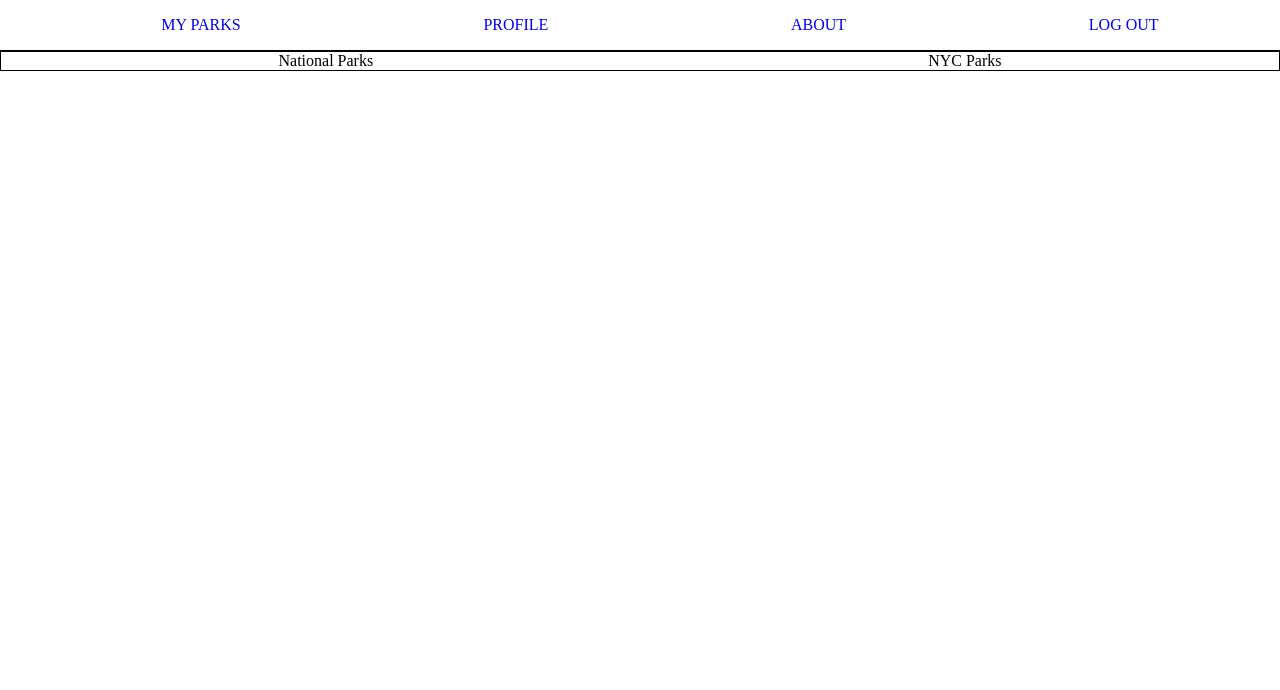
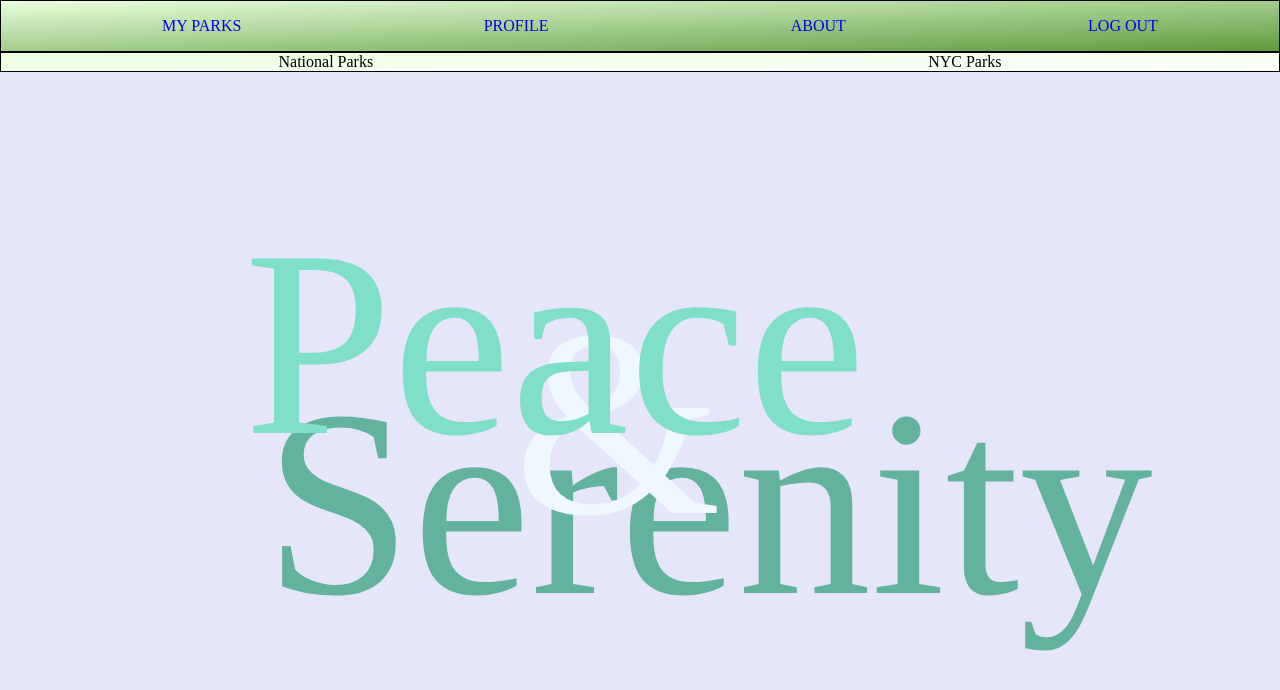
Before and after one commit to jadedrb/peace-and-serenity, a React (Create React App) app: page / in a window 1280 px wide. Shown: the top 690 px of the page. Built offline with nearby package versions, Linux system fonts and the light colour scheme.

Commit message:
logo and style

```diff
--- a/src/App.css
+++ b/src/App.css
@@ -1,5 +1,6 @@
 body {
   font-family: serif;
+  background-color: lavender;
 }
 
 input {
@@ -35,7 +36,8 @@ ul {
 }
 
 nav {
-  border-bottom: 1px solid black;
+  border: 1px solid black;
+  background-image: linear-gradient(to bottom right, #E9FFDE, #5D9B3D);
 }
 
 .link {
@@ -134,6 +136,7 @@ nav {
   border: 1px solid black;
   padding: 25px;
   background-color: #01360D;
+  z-index: 6;
 }
 
 .defaultImg {
@@ -202,9 +205,6 @@ nav {
 }
 
 .categories {
-  position: absolute;
-  top: 20px;
-  left: 550px;
   color: white;
 }
 
@@ -325,7 +325,32 @@ nav {
 
 .commentItself {
   font-size: 13pt;
-  width: 700px;
+  width: 800px;
+  word-wrap: break-word;
+}
+
+.gridParkInfo {
+  display: grid;
+  grid-template: 1fr / 1fr 1fr;
+}
+
+.featuredComment {
+  position: absolute;
+  top: 50px;
+  width: 300px;
+  right: 30px;
+  color: aliceblue;
+}
+
+.featuredComment p {
+  max-height: 200px;
+  word-wrap: break-word;
+  overflow: auto;
+}
+
+.featuredComment h3 {
+  position: absolute;
+  top: -20px;
 }
 
 #login {
@@ -359,4 +384,40 @@ nav {
   padding-bottom: 70px;
   margin-bottom: 150px;
   border-radius: 3%;
+  border: 1px solid yellow;
 }
+
+#subNavbar {
+  background-image: linear-gradient(to bottom right, #E9FFDE, #FFFFFF);
+}
+
+.logo {
+  position: absolute;
+  font-size: 200pt;
+  top: 100px;
+  background-color: lavender;
+  margin-left: 5%;
+}
+
+.peace {
+  position: absolute;
+  left: 180px;
+  top: 90px;
+  color: #80DFC8;
+  z-index: 5;
+}
+
+.and {
+  position: absolute;
+  color: aliceblue;
+  left: 450px;
+  top: 170px;
+  z-index: 4;
+}
+
+.serenity {
+  position: absolute;
+  left: 200px;
+  top: 250px;
+  color: #62B29E;
+}
--- a/src/App.js
+++ b/src/App.js
@@ -38,12 +38,14 @@ class App extends Component {
               <li><Link className="link" to="/login">{page === 'login' ? 'LOG IN' : 'LOG OUT'}</Link></li>
             </ul>
           </nav>
+          <div id='subNavbar'>
             <Switch>
               <Route exact path="/" component={Posts} />
               <Route path="/profile" component={Profile} />
               <Route path="/about" component={About} />
               <Route path="/login" component={Login} />
             </Switch>
+          </div>
         </Router>
       </div>
     )
--- a/src/components/Park.js
+++ b/src/components/Park.js
@@ -22,6 +22,7 @@ class Park extends Component {
     this.handleMouseOver = this.handleMouseOver.bind(this)
     this.handleMouseLeave = this.handleMouseLeave.bind(this)
     this.handleYesOrNoHover = this.handleYesOrNoHover.bind(this)
+    this.handleVote = this.handleVote.bind(this)
   }
 
   handleSubmit(e) {
@@ -29,6 +30,7 @@ class Park extends Component {
     let updateData = this.context.update
     let park = this.props.park.id
     updateData([park, this.state.comment], 'newComment')
+    this.setState({comment: '', showAddComment: false})
   }
 
   handleMouseOver() { if (!this.state.hover) this.setState({hover: true}) }
@@ -45,10 +47,10 @@ class Park extends Component {
       showYesOrNo,
       showComments,
       showAddComment } = this.state
-
+    console.log(item + ' <-item')
     if (item === 'image' && !showImageInput) this.setState({showImageInput: !showImageInput})
     if (item === 'body' && showImageInput && !hover) this.setState({showImageInput: !showImageInput})
-    else if (item !== 'yes' && item !== 'no' && showYesOrNo === '') this.setState({showCategories: !showCategories})
+    else if (item !== 'image' && item !== 'comments' && item !== 'addComment' && item !== 'yes' && item !== 'no' && showYesOrNo === '') this.setState({showCategories: !showCategories})
     if (item === 'yes' || item === 'no') {
       let updateData = this.context.update
       let park = this.props.park.id
@@ -80,6 +82,12 @@ class Park extends Component {
     }
   }
 
+  handleVote(vote, comment) {
+    let updateData = this.context.update
+    let park = this.props.park.id
+    updateData([park, vote, comment], 'voteComment')
+  }
+
   render() {
     let { id, image, name, color } = this.props.park
     let { showImageInput,
@@ -89,11 +97,18 @@ class Park extends Component {
       showAddComment,
       comment } = this.state
     let { attributes, nycParks } = this.context
-    let mapComments = Object.keys(nycParks[id]['comments'])
+    // Makes an array of keys for the comments property of this specific park in nycParks. Then sorts those keys by most upvotes
+    let mapComments = Object.keys(nycParks[id]['comments']).sort((a,b) => nycParks[id]['comments'][b].votes - nycParks[id]['comments'][a].votes)
 
     return (
       <React.Fragment>
-        <div className='nycPark' style={{backgroundColor: color}} onClick={() => this.handleClick('body')}>
+        <div
+          className='nycPark'
+          style={{backgroundColor: color}}
+          onClick={() => this.handleClick('body')}
+        >
+          {/* Clickable image. Inputs appear for giving a Park Name and URL */}
+          <div className='gridParkInfo'>
             <img src={image} onClick={() => this.handleClick('image')} />
             <div
               className='imageInput'
@@ -104,11 +119,14 @@ class Park extends Component {
               <label className='labelOne'>Park Name<input onChange={this.handleChange} name='name'/></label>
               <label className='labelTwo'>Image URL<input onChange={this.handleChange} name='url'/></label>
             </div>
+            <div className='defaultImg'>{name ? name : 'DEFAULT'}</div>
+            {/* Attribute/category parent div */}
             <div
               className='categories'
               style={{visibility: showCategories ? 'visible' : 'hidden'}}
               onMouseLeave={() => this.handleMouseLeave()}
             >
+              {/* Attribute mapping for this park component. Style changes green or red based on 'Yes' and 'No' votes */}
               {attributes.map((a,i) => (
                 <div key={i}>
                   <span
@@ -126,12 +144,18 @@ class Park extends Component {
                 </div>
               ))}
             </div>
-          <div className='defaultImg'>{name ? name : 'DEFAULT'}</div>
+            <div className='featuredComment'>
+              <h3>{mapComments.length ? 'What people are saying...' : ''}</h3><br/><br/>
+              <p>{mapComments.length ? nycParks[id]['comments'][mapComments[0]].comment : ''}</p>
+              {console.log('^Top comment?')}
+            </div>
+          </div>
+          {/* Buttons for toggling comment sections */}
           <div className='removePark' onClick={this.handleDelete}>X</div>
           <div className='viewComments' onClick={() => this.handleClick('comments')}>V</div>
         </div>
-        <div>
-          <div className='addComment' style={{display: showComments ? 'block' : 'none'}}>
+        <div className='commentWrapper'>
+          <div className='addComment' style={{display: showComments ? 'block' : 'none', zIndex: 6}}>
             <div className='toggleComment' onClick={() => this.handleClick('addComment')}>+</div>
             <div className='commentHere' style={{display: showAddComment ? 'block' : 'none'}}>
               <h3>Comment:</h3>
@@ -140,12 +164,13 @@ class Park extends Component {
                 <button>Submit</button>
               </form>
             </div>
+            {/* Comment mapping for this park component */}
             {mapComments.length ? mapComments.map((c,i) => (
               <div className='commentBody' key={i}>
                 <span className='commentVote'>
-                <span className='voteUpDwn voteUp'>^ </span>
+                <span className='voteUpDwn voteUp' onClick={() => this.handleVote(1, c)}>^ </span>
                 {nycParks[id]['comments'][c].votes + ''}
-                <span className='voteUpDwn voteDwn'> v</span>
+                <span className='voteUpDwn voteDwn' onClick={() => this.handleVote(-1, c)}> v</span>
                 </span>
                 <span className='commentUser'>{nycParks[id]['comments'][c].user}</span>
                 <span className='commentDate'>{nycParks[id]['comments'][c].date.toString().split(' ').slice(0,4).join(' ')}</span>
--- a/src/components/Posts.js
+++ b/src/components/Posts.js
@@ -50,7 +50,12 @@ class Posts extends Component {
     }
 
     return (
-      <div>
+      <div id='posts'>
+        <div className='logo'>
+          <span className='peace'>Peace</span>
+          <span className='and'>&</span>
+          <span className='serenity'>Serenity</span>
+        </div>
         <div id="search">
           <div id="search-content">
             {parkType === 'city' ? <input/> : ''}
--- a/src/components/Provider.js
+++ b/src/components/Provider.js
@@ -130,6 +130,12 @@ class MyProvider extends Component {
         })
         console.log(this.state.newCommentId + ' <-- newCommentId')
         break;
+      case 'voteComment':
+        let [ppId, v, comId] = data
+        let nyPpark = { ...this.state.nycParks }
+        nyPpark[ppId]['comments'][comId]['votes'] += v
+        this.setState({nycParks: nyPpark})
+        break;
     }
     console.log(this.state)
     console.log('^ updated context')
```
Lines whose indentation alone changed are shown as unchanged.
